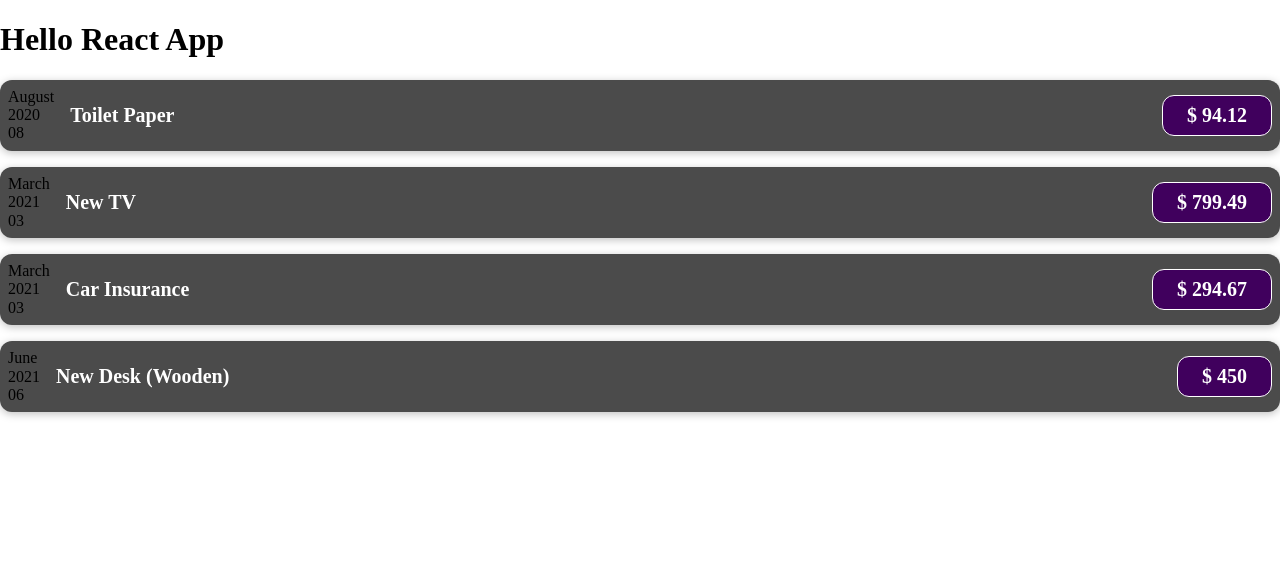
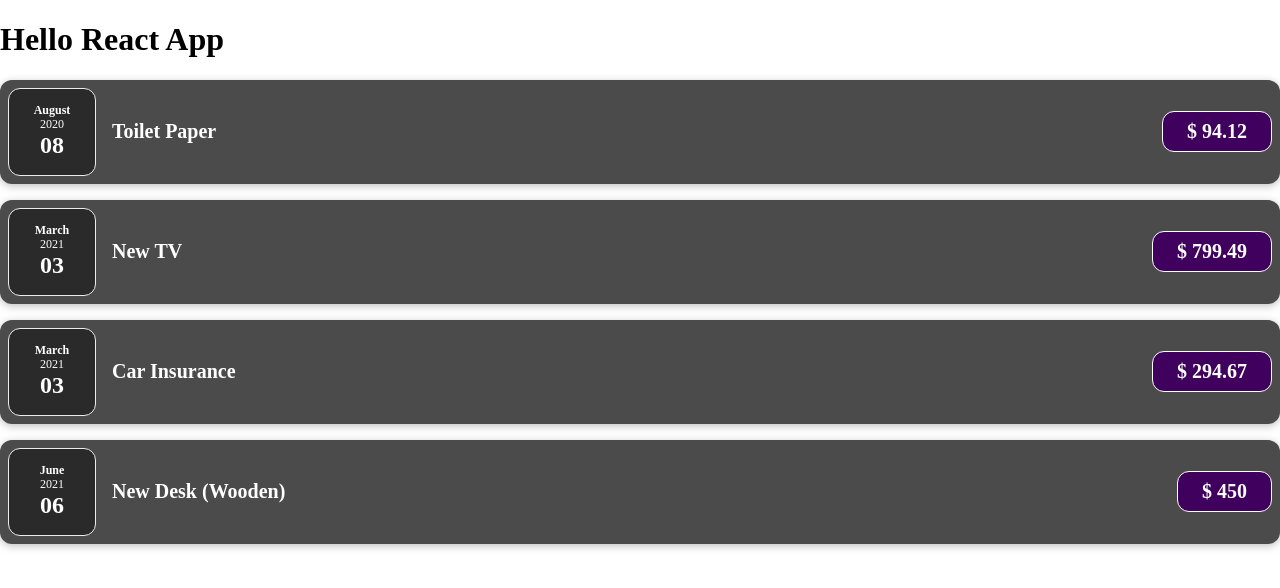
Before and after one commit to Marknjo/react-lab, a React (Create React App) app: page / in a window 1280 px wide. Shown: the top 588 px of the page. Built offline with nearby package versions, Linux system fonts and the light colour scheme.

Commit message:
Style date component

```diff
--- a/src/App/components/ExpenseDate.js
+++ b/src/App/components/ExpenseDate.js
@@ -4,10 +4,10 @@
   const year = date.getFullYear();
 
   return (
-    <div>
-      <div>{month}</div>
-      <div>{year}</div>
-      <div>{day}</div>
+    <div className="expense-date">
+      <div className="expense-date__month">{month}</div>
+      <div className="expense-date__year">{year}</div>
+      <div className="expense-date__day">{day}</div>
     </div>
   );
 }
```
